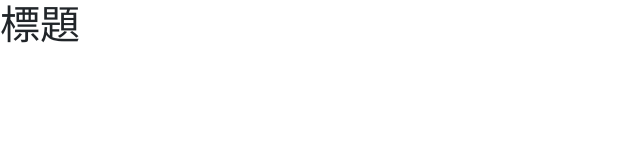
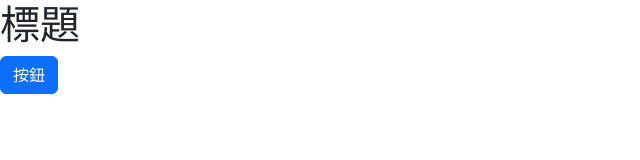
Before and after one commit to gsrm1/Hsu-project10-BS5-LandingPage, a website: page index.html in a window 1280 px wide. Shown: the whole page, without its empty margins (0-640 px from the left). Drawn offline with Linux system fonts and the light colour scheme.

Commit message:
revise index.html

```diff
--- a/index.html
+++ b/index.html
@@ -10,6 +10,7 @@
 
 <body>
   <h1>標題</h1>
+  <div class="btn btn-primary">按鈕</div>
 </body>
 
 </html>
```
